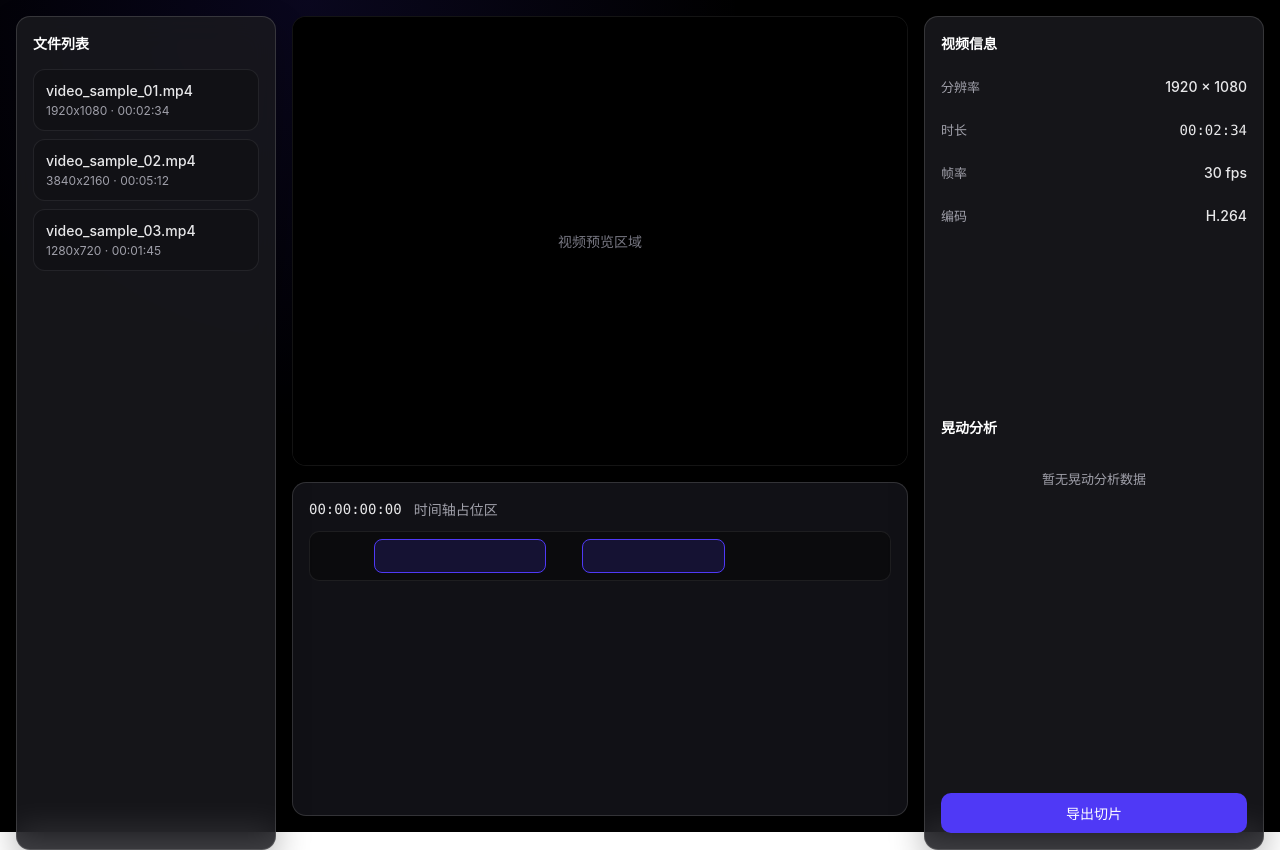
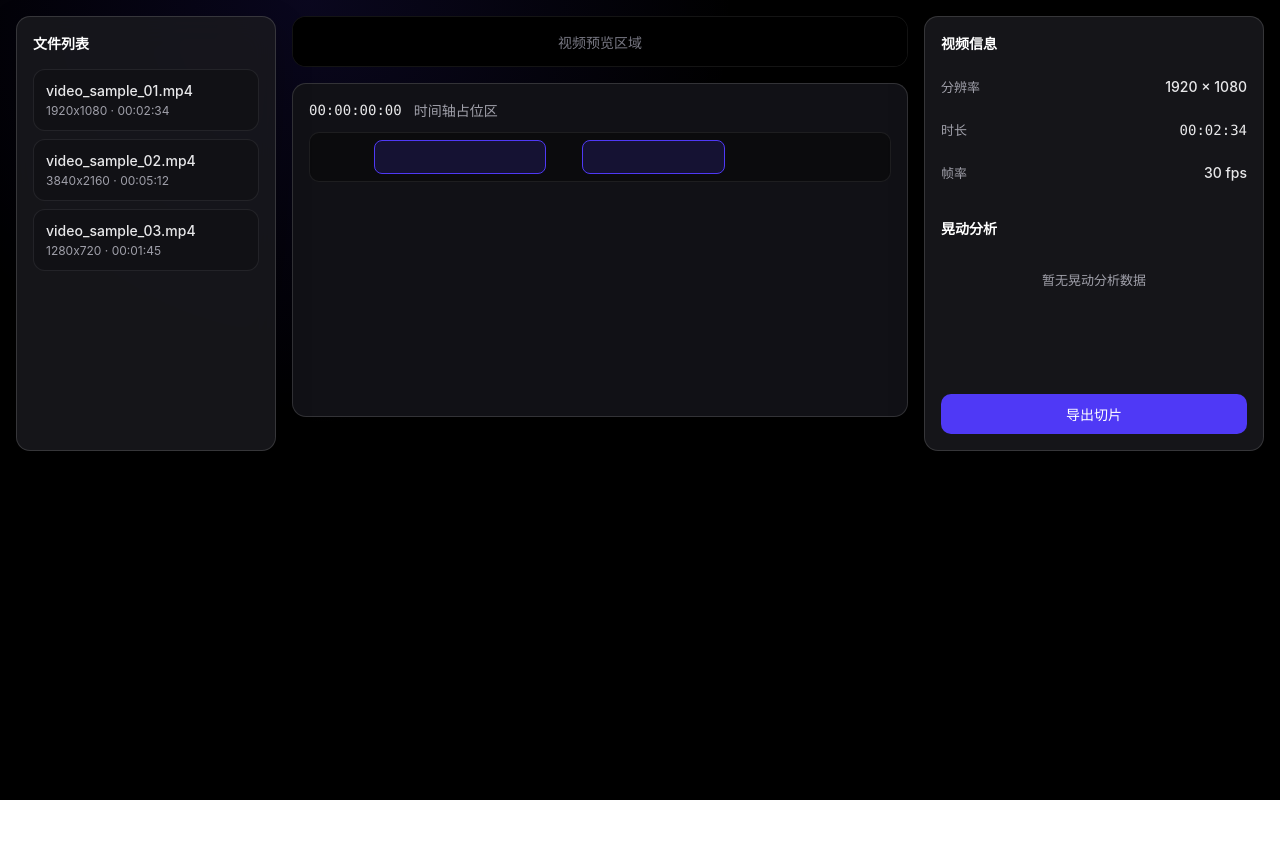
Before and after one commit to thhbbx/motion-slice, a Vue app: page / in a window 1280 px wide. After the commit the page ends 800 px from the top, so only its background shows below. Built offline with nearby package versions, Linux system fonts and the light colour scheme.

Commit message:
fix(ui): 修复三栏布局高度溢出问题，确保内容完整显示

```diff
--- a/src/App.vue
+++ b/src/App.vue
@@ -98,9 +98,10 @@
 <style scoped>
 .layout-container {
   display: flex;
-  height: 100vh;
+  height: 100%;
   gap: var(--vt-space-4);
   padding: var(--vt-space-4);
+  box-sizing: border-box;
 }
 
 /* 左侧 Sidebar */
--- a/src/index.css
+++ b/src/index.css
@@ -5,3 +5,8 @@ body {
   padding: 0;
   overflow: hidden;
 }
+
+#app {
+  width: 100vw;
+  height: 100vh;
+}
```
